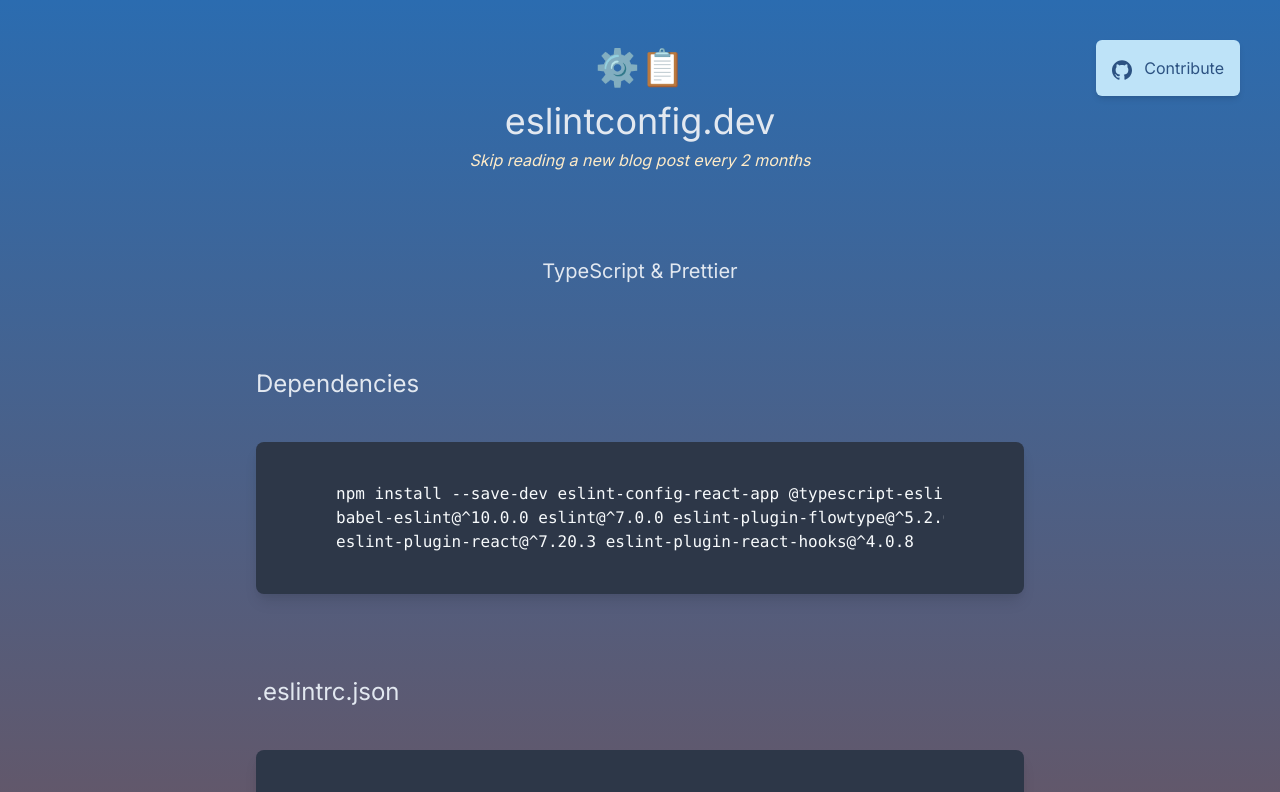
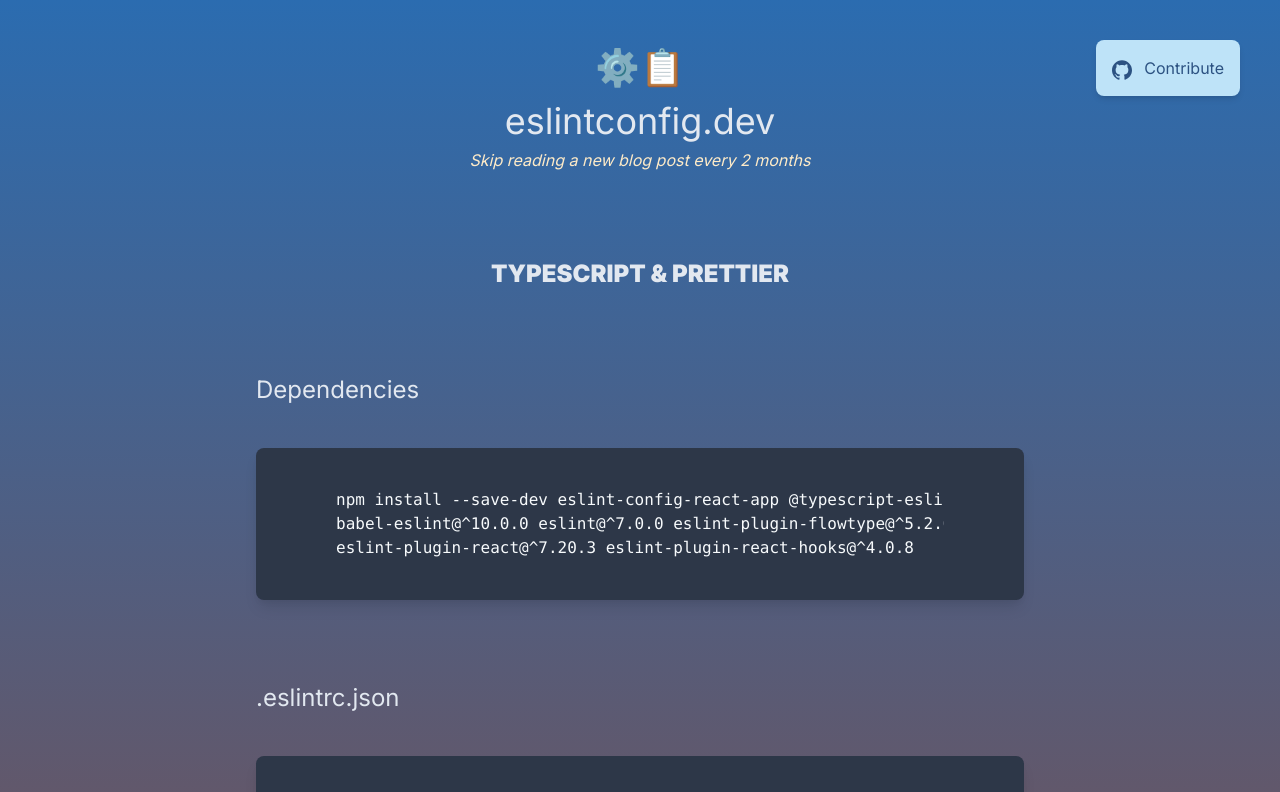
Before and after one commit to bennettdams/eslintconfig.dev, a Next.js app: page /cra/typescript-prettier in a window 1280 px wide. Shown: the top 792 px of the page. Built offline with nearby package versions, Linux system fonts and the light colour scheme.

Commit message:
Card hover animations

```diff
--- a/components/Card.tsx
+++ b/components/Card.tsx
@@ -12,6 +12,7 @@
     <div
       className={
         `bg-blue-200 text-blue-800 rounded-lg shadow-md` +
+        ` transform hover:scale-105 transition duration-150 ease-in-out` +
         ` ${isHoverable && 'hover:bg-blue-300 cursor-pointer'}` +
         ` ${isNotAllowed && 'hover:bg-blue-300 cursor-not-allowed'}`
       }
--- a/components/ContributeButton.tsx
+++ b/components/ContributeButton.tsx
@@ -1,9 +1,11 @@
 import { GitHubIcon } from './GitHubIcon'
+import { Card } from './Card'
 
 export const ContributeButton = () => {
   return (
     <div className="absolute" style={{ top: 40, right: 40 }}>
-      <button className="text-blue-800 bg-blue-200 rounded-md p-4 shadow-md">
+      <Card isHoverable>
+        <div className="p-4">
           <a
             href="https://github.com/bennettdams/eslintconfig.dev"
             target="_blank"
@@ -14,7 +16,8 @@
               <span className="ml-3">Contribute</span>
             </p>
           </a>
-      </button>
+        </div>
+      </Card>
     </div>
   )
 }
--- a/components/PageHeader.tsx
+++ b/components/PageHeader.tsx
@@ -1,7 +1,9 @@
+import { Title } from './Title'
+
 export const PageHeader: React.FC = ({ children }) => {
   return (
     <div className="page-header">
-      <h2 className="text-xl text-center">{children}</h2>
+      <Title>{children}</Title>
     </div>
   )
 }
--- a/components/Title.tsx
+++ b/components/Title.tsx
@@ -1,5 +1,7 @@
 export const Title: React.FC = ({ children }) => {
   return (
-    <h2 className="text-2xl text-center font-black uppercase">{children}</h2>
+    <h2 className="text-2xl text-center font-black uppercase hover:underline">
+      {children}
+    </h2>
   )
 }
```
Lines whose indentation alone changed are shown as unchanged.
